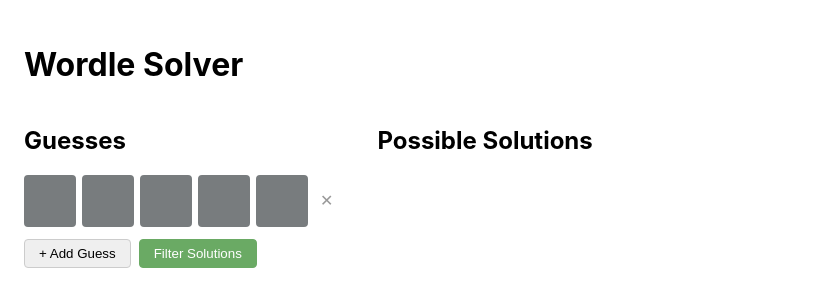
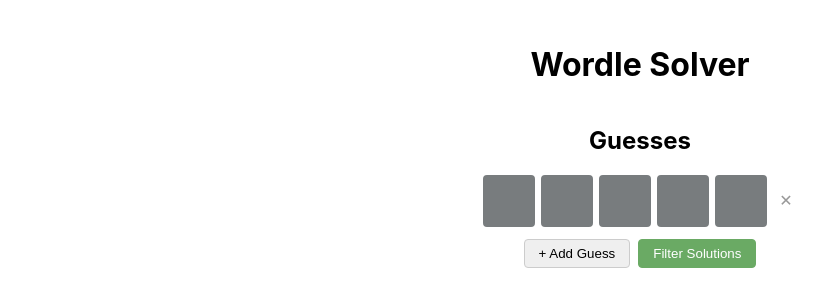
Before and after one commit to JPShankel/Solvle, a React (Create React App) app: page / in a window 1280 px wide. Shown: the top 306 px of the page, without its empty margins (0-829 px from the left). Built offline with nearby package versions, Linux system fonts and the light colour scheme.

Commit message:
layout, button reaction

```diff
--- a/src/App.css
+++ b/src/App.css
@@ -1,11 +1,13 @@
 .App {
   padding: 24px;
+  text-align: center;
 }
 
 .solver {
-  display: flex;
-  gap: 40px;
+  display: inline-flex;
+  flex-direction: column;
   align-items: flex-start;
+  gap: 0;
 }
 
 .guesses ul,
@@ -41,6 +43,7 @@
   display: flex;
   gap: 8px;
   margin-top: 4px;
+  justify-content: center;
 }
 
 .add-btn,
--- a/src/App.js
+++ b/src/App.js
@@ -36,6 +36,16 @@
     setSolutions(results);
   }
 
+  const handleSolutionClick = (e) =>
+  {
+    const {value} = e.target;
+    console.log(value);
+    const tiles = value.toUpperCase().split('').map(l => ({ letter: l, color: 'gray' }));
+    setGuesses(prev => [...prev, { id: nextId, tiles: tiles }]);
+    setNextId(prev => prev + 1);
+  }
+
+
   return (
     <div className="App">
       <h1>Wordle Solver</h1>
@@ -54,14 +64,16 @@
             <button className="add-btn" onClick={addGuess}>+ Add Guess</button>
             <button className="filter-btn" onClick={filterSolutions}>Filter Solutions</button>
           </div>
-        </div>
+          {solutions.length > 0 && (
             <div className="solutions">
               <h2>Possible Solutions</h2>
               <ul>
                 {solutions.map((word, i) => (
-              <li key={i}>{word}</li>
+                  <button key={i} value={word} onClick={handleSolutionClick}>{word}</button>
                 ))}
               </ul>
+            </div>
+          )}
         </div>
       </div>
     </div>
--- a/src/WordGuess.css
+++ b/src/WordGuess.css
@@ -10,6 +10,9 @@
   align-items: center;
   justify-content: center;
   border: 2px solid #ccc;
+  font-size: 1.5rem;
+  font-weight: bold;
+  color: white;
   border-radius: 4px;
   cursor: pointer;
   user-select: none;
```
Lines whose indentation alone changed are shown as unchanged.
